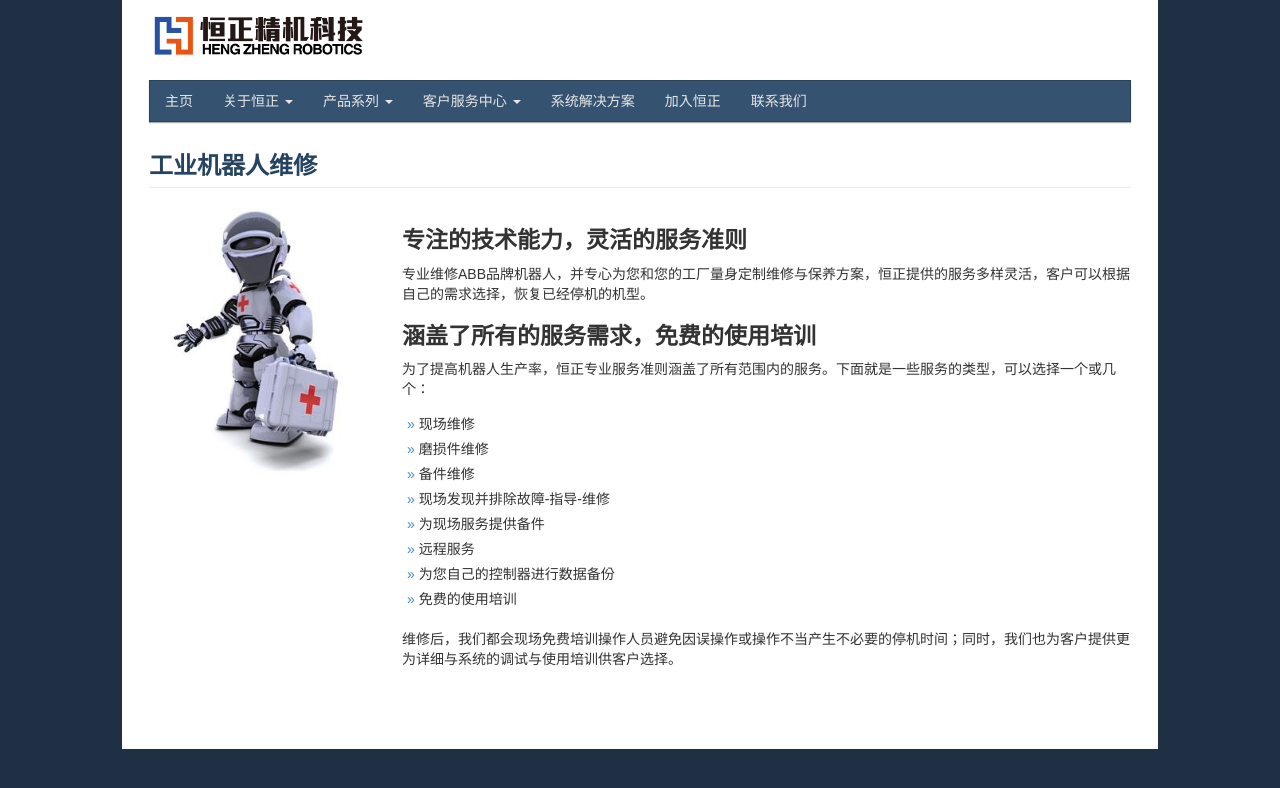
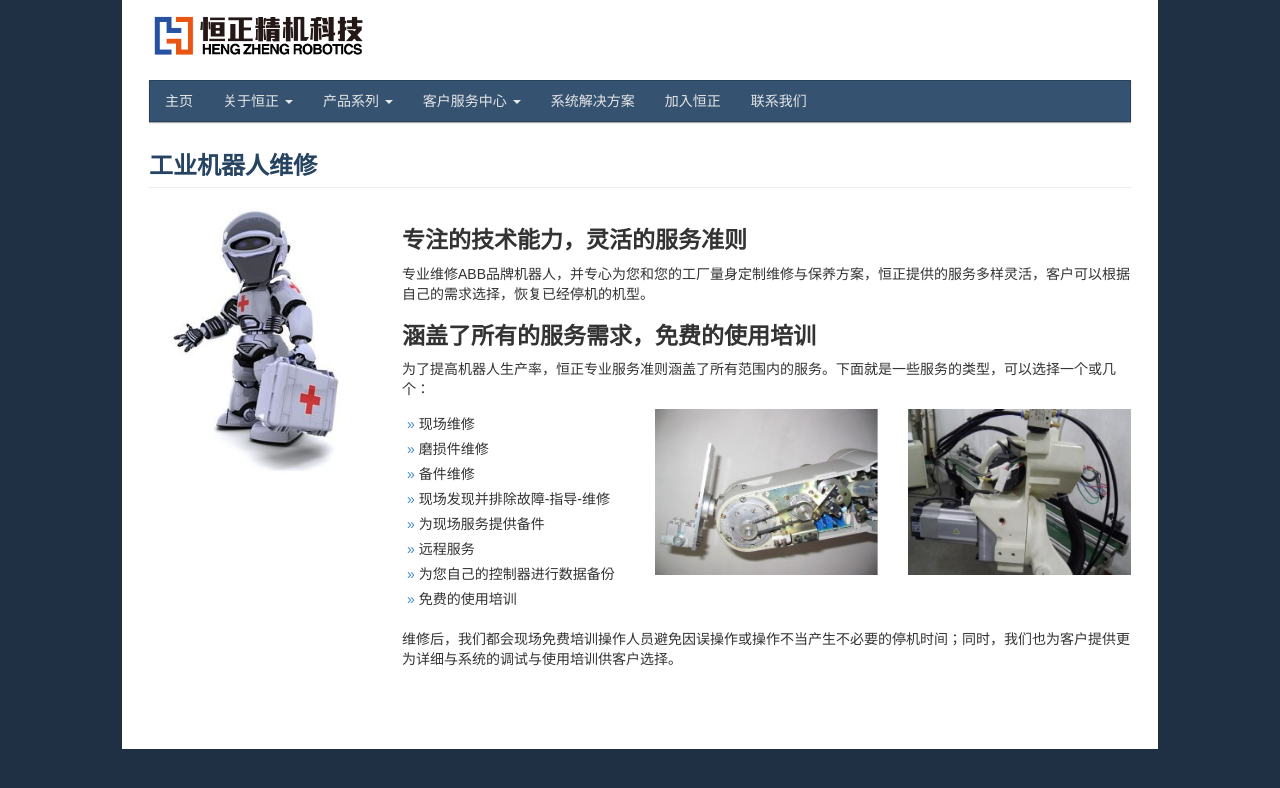
Before and after one commit to NeoHuang/HenZheng, a Jekyll site: the page built from repair.html, in a window 1280 px wide. Shown: the top 788 px of the page. Built offline with Jekyll 4.4.1, drawn with Linux system fonts in a browser that asks for light colours.

Commit message:
change layout for repair page

```diff
--- a/repair.html
+++ b/repair.html
@@ -15,6 +15,7 @@ layout: default
          <img class="img-responsive" src="image/repair3.jpg">
 
 
+
     </div>
     <div class="col-lg-9">
         <h3>专注的技术能力，灵活的服务准则</h3>
@@ -22,7 +23,9 @@ layout: default
 
         <h3>涵盖了所有的服务需求，免费的使用培训</h3>
         <p>为了提高机器人生产率，恒正专业服务准则涵盖了所有范围内的服务。下面就是一些服务的类型，可以选择一个或几个：</p>
-        <ul class="small-padding">
+        <div class="row">
+            <div class="col-lg-4">
+                <ul class="small-padding">
            <li class="border-list">现场维修</li>
             <li class="border-list">磨损件维修</li>
             <li class="border-list">备件维修</li>
@@ -32,6 +35,16 @@ layout: default
             <li class="border-list">为您自己的控制器进行数据备份</li>
             <li class="border-list">免费的使用培训</li>
         </ul>
+            </div>
+            <div class="col-lg-4">
+                <img class="img-responsive" src="image/repair1.jpg">
+            </div>
+            <div class="col-lg-4">
+                <img class="img-responsive" src="image/repair2.jpg">
+            </div>
+        </div>
+
+
         <p>维修后，我们都会现场免费培训操作人员避免因误操作或操作不当产生不必要的停机时间；同时，我们也为客户提供更为详细与系统的调试与使用培训供客户选择。</p>
     </div>
 </div>
```
Also changed, not shown: image/repair1.jpg, image/repair2.jpg.
